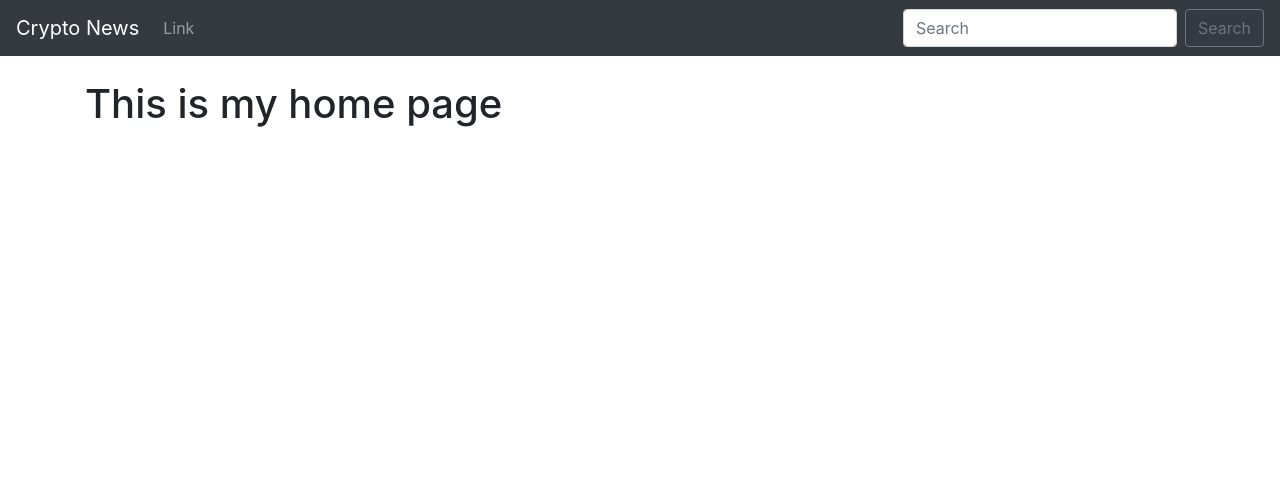
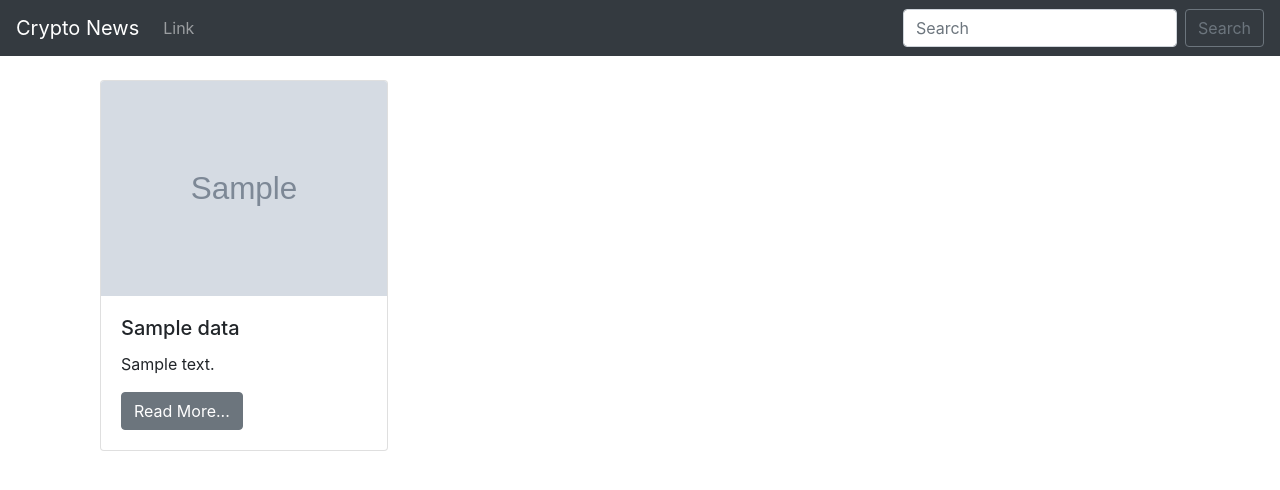
Before and after one commit to ajitesh123/Crypto-News-Site, a Django app: template crypto/templates/home.html in a window 1280 px wide. Shown: the top 490 px of the page. Run offline with Django 3.2, Linux system fonts and the light colour scheme; the template is opened without the code that fills it: most values are stand-ins (such as "Sample title", 1, 10 or a date in 2020); grey boxes marked "Sample" are stand-in pictures; some libraries are stand-ins or nearby versions.

Commit message:
images and layout of home page

```diff
--- a/crypto/templates/home.html
+++ b/crypto/templates/home.html
@@ -1,6 +1,21 @@
 {% extends 'base.html' %}
 
 {% block content %}
-<h1>This is my home page</h1>
-
+  <div class="container">
+    <div class="row">
+      {% for x in api.Data %}
+        <div class="col-sm">
+          <div class="card" style="width: 18rem;">
+          <img src="{{ x.imageurl }}" class="card-img-top" alt="{{ x.source }}">
+            <div class="card-body">
+              <h5 class="card-title">{{ x.title }}</h5>
+              <p class="card-text">{{ x.body }}</p>
+              <a href="{{ x.url }}" class="btn btn-secondary">Read More...</a>
+            </div>
+          </div>
+          <br>
+        </div>
+      {% endfor %}
+  </div>
+    </div>
 {% endblock %}
--- a/crypto/views.py
+++ b/crypto/views.py
@@ -1,4 +1,8 @@
 from django.shortcuts import render
+import requests
+import json
 
 def home(request):
-    return render(request, 'home.html', {})
+    api_request=requests.get("https://min-api.cryptocompare.com/data/v2/news/?lang=EN")
+    api=json.loads(api_request.content)
+    return render(request, 'home.html', {'api': api})
```
